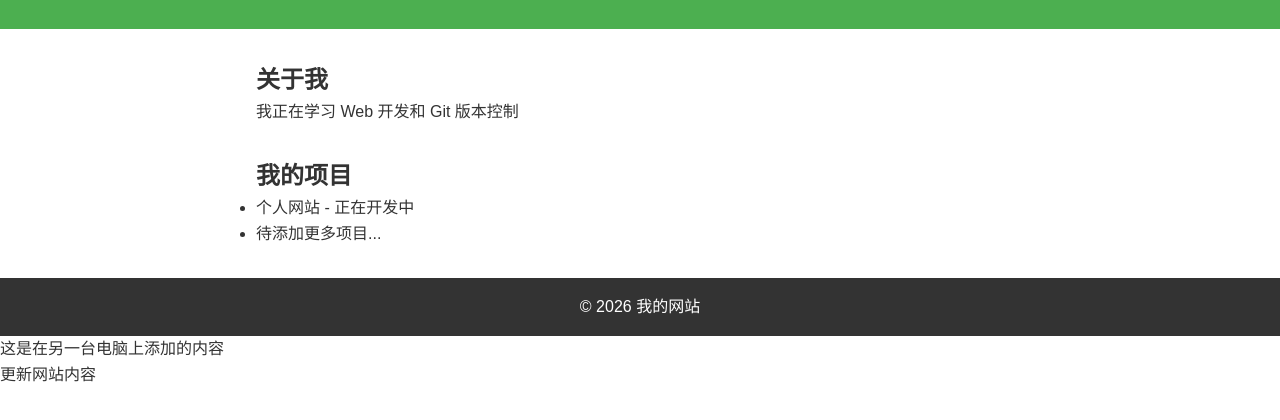
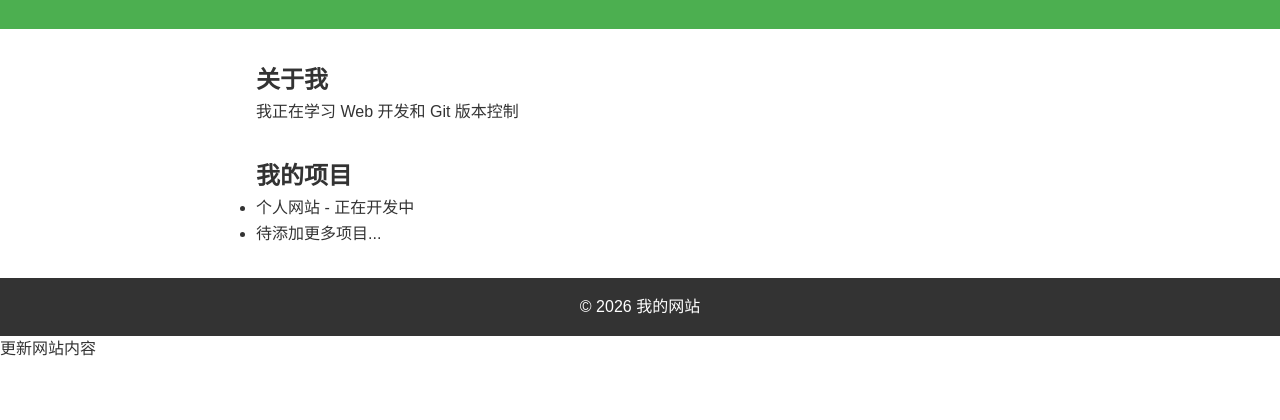
Before and after one commit to haoyusong/my-website, a plain HTML site: page index.html in a window 1280 px wide. Shown: the part 112-532 px from the top of the page. Drawn offline with Linux system fonts and the light colour scheme.

Commit message:
Remove additional content from index.html
Removed a paragraph added on another computer.

```diff
--- a/index.html
+++ b/index.html
@@ -29,5 +29,4 @@
     </footer>
 </body>
 </html>
-<p>这是在另一台电脑上添加的内容</p>
 <p>更新网站内容</p>
```
